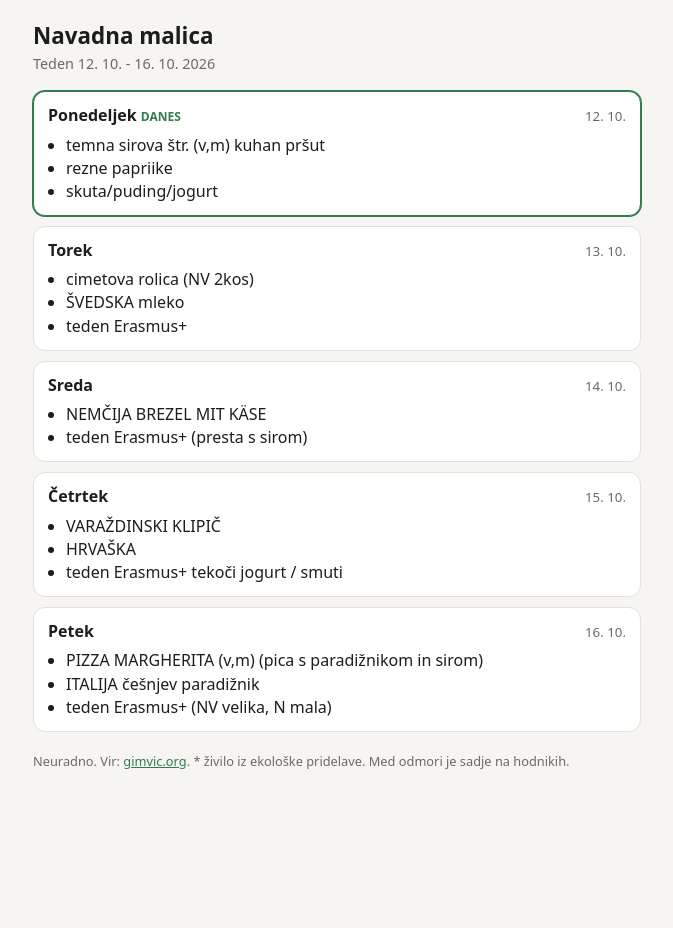
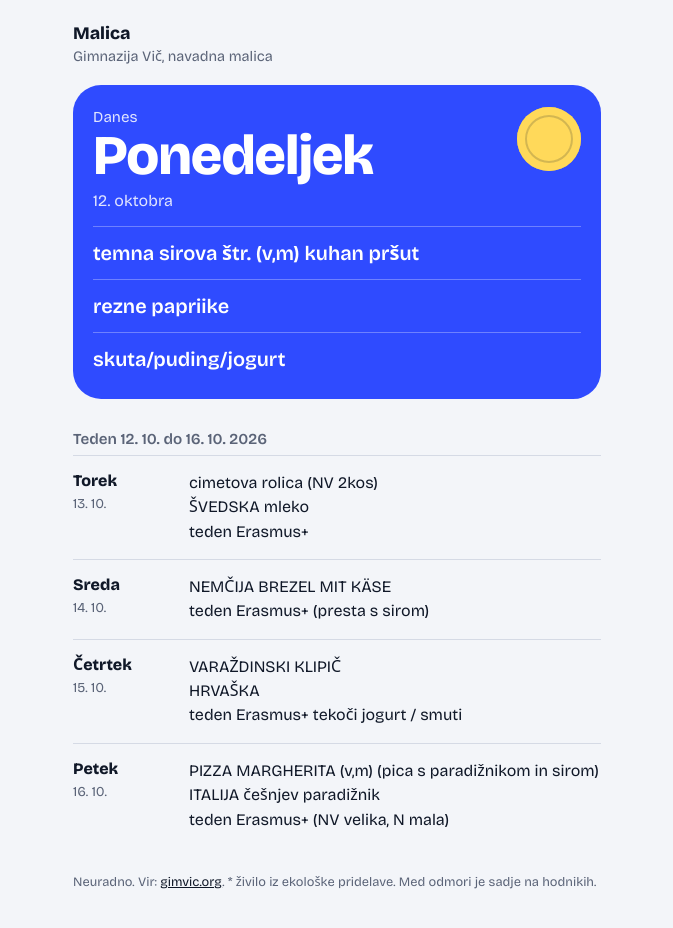
Before and after one commit to klemenkoncan256-lang/malica, a plain HTML site: page index.html in a window 1280 px wide. Shown: the whole page, without its empty margins (303-976 px from the left). Before the commit the page ends 810 px from the top, so only its background shows below. Drawn offline with nearby package versions, Linux system fonts and the light colour scheme.

Commit message:
Update index.html

```diff
--- a/index.html
+++ b/index.html
@@ -4,31 +4,48 @@
 <meta charset="utf-8">
 <meta name="viewport" content="width=device-width, initial-scale=1, viewport-fit=cover">
 <title>Malica – Gimnazija Vič</title>
+<link rel="stylesheet" href="https://fonts.googleapis.com/css2?family=Bricolage+Grotesque:opsz,wght@12..96,400;12..96,600;12..96,800&display=swap">
 <style>
 :root{box-sizing:border-box;padding-top:env(safe-area-inset-top,0px);padding-bottom:env(safe-area-inset-bottom,0px);
---bg:#f6f5f1;--card:#fff;--text:#1d1d1b;--muted:#6b6a64;--accent:#2f7d4f;--line:#e2e0d8}
+--bg:#F3F5F9;--text:#101828;--muted:#5B6478;--rule:#D5DAE5;--hero:#2F4BFF;--butter:#FFD95A}
 html{scroll-padding-top:env(safe-area-inset-top,0px)}
-@media (prefers-color-scheme:dark){:root:not([data-theme="light"]){--bg:#161715;--card:#202220;--text:#ecebe6;--muted:#9a998f;--accent:#6fcf97;--line:#33352f}}
-:root[data-theme="dark"]{--bg:#161715;--card:#202220;--text:#ecebe6;--muted:#9a998f;--accent:#6fcf97;--line:#33352f}
+@media (prefers-color-scheme:dark){:root:not([data-theme="light"]){--bg:#0E1220;--text:#EEF1FA;--muted:#9AA3BD;--rule:#252B42;--hero:#3A55FF}}
+:root[data-theme="dark"]{--bg:#0E1220;--text:#EEF1FA;--muted:#9AA3BD;--rule:#252B42;--hero:#3A55FF}
 *{box-sizing:border-box}
-body{margin:0;background:var(--bg);color:var(--text);font-family:system-ui,-apple-system,"Segoe UI",sans-serif;line-height:1.45}
-main{max-width:640px;margin:0 auto;padding:20px 16px 40px}
-h1{font-size:1.4rem;margin:0}
-.sub{color:var(--muted);font-size:.9rem;margin:2px 0 16px}
-.day{background:var(--card);border:1px solid var(--line);border-radius:12px;padding:12px 14px;margin-bottom:10px}
-.day.today{border-color:var(--accent);box-shadow:0 0 0 1px var(--accent)}
-.day h2{font-size:1rem;margin:0 0 6px;display:flex;justify-content:space-between;align-items:baseline}
-.day h2 small{color:var(--muted);font-weight:400}
-.day .badge{color:var(--accent);font-size:.75rem;font-weight:600}
-.day ul{margin:0;padding-left:18px}
-footer{margin-top:20px;color:var(--muted);font-size:.8rem}
-footer a{color:var(--accent)}
+body{margin:0;background:var(--bg);color:var(--text);font-family:"Bricolage Grotesque",system-ui,-apple-system,"Segoe UI",sans-serif;line-height:1.4}
+main{max-width:560px;margin:0 auto;padding:22px 16px 48px}
+header h1{font-size:1.1rem;font-weight:800;margin:0}
+header p{margin:0 0 18px;color:var(--muted);font-size:.9rem}
+
+.hero{background:var(--hero);color:#fff;border-radius:28px;padding:22px 20px 14px;animation:rise .5s ease-out both}
+.hero .top{display:flex;justify-content:space-between;align-items:flex-start;gap:12px;margin-bottom:14px}
+.hero .when{margin:0;font-size:.95rem;opacity:.85}
+.hero h2{margin:0;font-size:clamp(2.2rem,11.5vw,3.5rem);line-height:1;font-weight:800;letter-spacing:-.02em}
+.hero .date{margin:6px 0 0;opacity:.85}
+.plate{flex:none;width:64px;height:64px;border-radius:50%;background:var(--butter);box-shadow:inset 0 0 0 8px var(--butter),inset 0 0 0 10px rgba(16,24,40,.18)}
+.hero ul{list-style:none;margin:0;padding:0}
+.hero li{font-size:1.25rem;font-weight:600;padding:12px 0;border-top:1px solid rgba(255,255,255,.3)}
+
+.weekhead{font-size:.95rem;font-weight:600;color:var(--muted);margin:30px 0 4px}
+.row{display:grid;grid-template-columns:6.5rem 1fr;gap:12px;padding:14px 0;border-top:1px solid var(--rule)}
+.row.past{opacity:.5}
+.row .d b{display:block;font-weight:800}
+.row .d span{color:var(--muted);font-size:.85rem}
+.row ul{list-style:none;margin:0;padding:0}
+.row li{margin:2px 0}
+.empty{color:var(--muted);margin:0}
+footer{margin-top:26px;color:var(--muted);font-size:.8rem}
+footer a{color:var(--text)}
+a:focus-visible{outline:3px solid var(--butter);outline-offset:2px}
+@keyframes rise{from{opacity:0;transform:translateY(8px)}to{opacity:1;transform:none}}
+@media (prefers-reduced-motion:reduce){.hero{animation:none}}
 </style>
 </head>
 <body>
 <main>
-<h1>Navadna malica</h1>
-<p class="sub" id="week"></p>
+<header><h1>Malica</h1><p>Gimnazija Vič, navadna malica</p></header>
+<section class="hero" id="hero" aria-live="polite"></section>
+<h2 class="weekhead" id="week"></h2>
 <div id="list"></div>
 <footer>Neuradno. Vir: <a id="src" href="https://www.gimvic.org/delovanjesole/solske_sluzbe_in_solski_organi/solska_prehrana/">gimvic.org</a>. * živilo iz ekološke pridelave. Med odmori je sadje na hodnikih.</footer>
 </main>
@@ -42,15 +59,27 @@ days:[
 {n:"Sreda",d:"2026-10-07",items:["rezine mlečnega kruha *","različni namazi","jogurt / mleko","rezine ananasa"]},
 {n:"Četrtek",d:"2026-10-08",items:["temna štručka (v, m)","telečja hrenovka *","smuti"]},
 {n:"Petek",d:"2026-10-09",items:["focaccia","kepice mocarele","češnjev paradižnik","lučka"]}]};
+const MONTHS=["januarja","februarja","marca","aprila","maja","junija","julija","avgusta","septembra","oktobra","novembra","decembra"];
 const esc=s=>String(s).replace(/[&<>]/g,c=>({"&":"&amp;","<":"&lt;",">":"&gt;"}[c]));
 const pad=n=>String(n).padStart(2,"0"),t=new Date();
 const today=`${t.getFullYear()}-${pad(t.getMonth()+1)}-${pad(t.getDate())}`;
+const parts=d=>d?d.split("-").map(Number):null;
+const items=a=>a&&a.length?a.map(i=>`<li>${esc(i)}</li>`).join(""):'<li class="empty">Ni podatkov</li>';
+
 function show(m){
- document.getElementById("week").textContent=m.week.replace(/^jedilnik MALICA\s*-\s*/i,"Teden ");
+ const days=m.days;
+ let idx=days.findIndex(x=>x.d===today),label="Danes";
+ if(idx<0){idx=days.findIndex(x=>x.d>today);label="Naslednja malica";}
+ if(idx<0){idx=0;label="Ta teden";}
+ const h=days[idx],p=parts(h.d);
+ document.getElementById("hero").innerHTML=
+  `<div class="top"><div><p class="when">${label}</p><h2>${esc(h.n)}</h2>${p?`<p class="date">${p[2]}. ${MONTHS[p[1]-1]}</p>`:""}</div><span class="plate" aria-hidden="true"></span></div><ul>${items(h.items)}</ul>`;
+ document.getElementById("week").textContent=m.week.replace(/^jedilnik MALICA\s*-\s*/i,"Teden ").replace(/\s-\s/g," do ");
  if(m.source)document.getElementById("src").href=m.source;
- document.getElementById("list").innerHTML=m.days.map(x=>{
-  const dt=x.d?x.d.split("-").reverse().map(Number):null;
-  return `<section class="day${x.d===today?" today":""}"><h2><span>${esc(x.n)} ${x.d===today?'<span class="badge">DANES</span>':""}</span><small>${dt?dt[0]+". "+dt[1]+".":""}</small></h2><ul>${x.items.map(i=>`<li>${esc(i)}</li>`).join("")}</ul></section>`;}).join("");
+ document.getElementById("list").innerHTML=days.map((x,i)=>{
+  if(i===idx)return "";
+  const q=parts(x.d);
+  return `<div class="row${x.d&&x.d<today?" past":""}"><div class="d"><b>${esc(x.n)}</b><span>${q?q[2]+". "+q[1]+".":""}</span></div><ul>${items(x.items)}</ul></div>`;}).join("");
 }
 show(FALLBACK);
 fetch("menu.json",{cache:"no-store"}).then(r=>r.ok?r.json():null).then(m=>{if(m&&m.days&&m.days.length)show(m);}).catch(()=>{});
```
